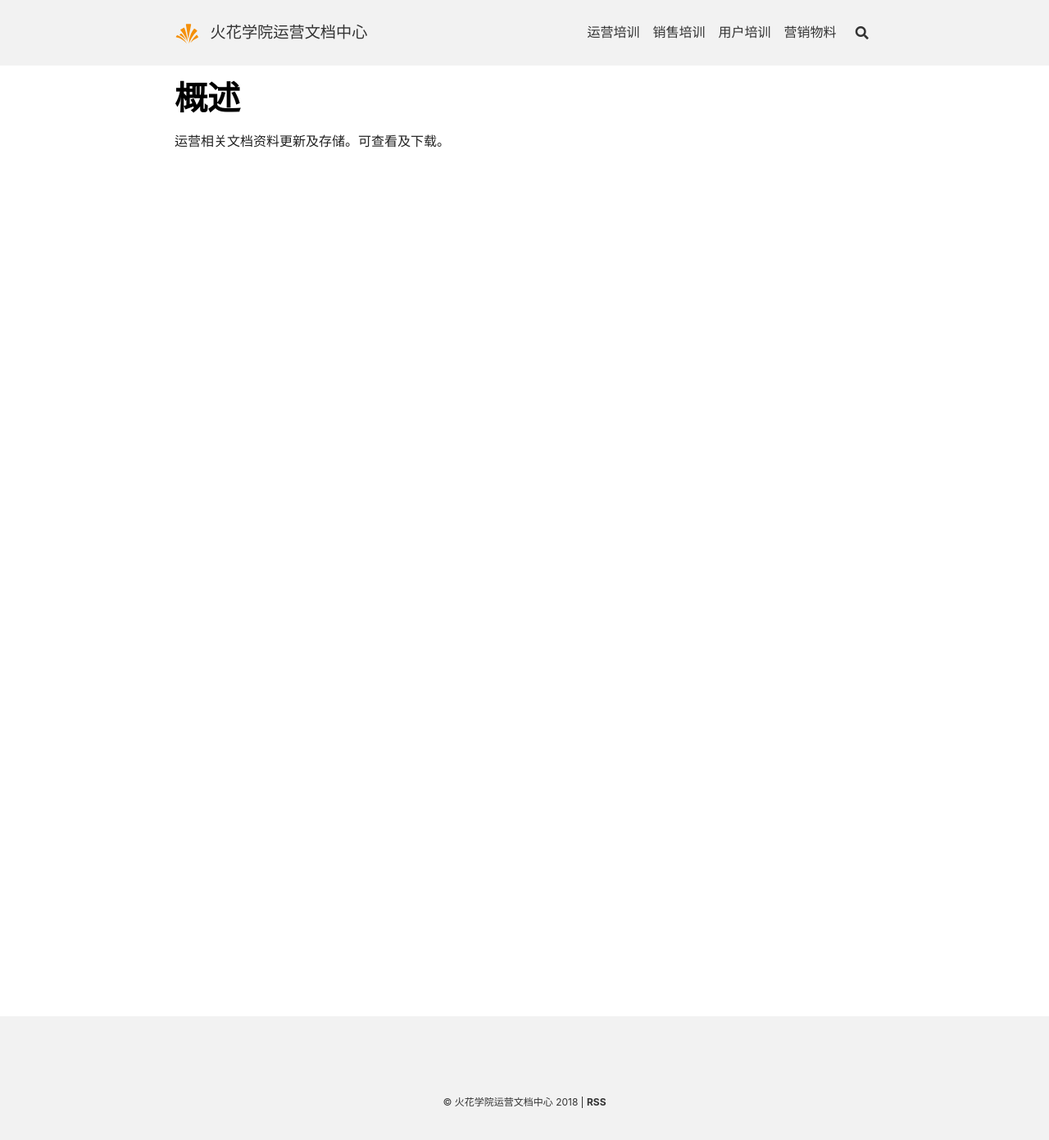
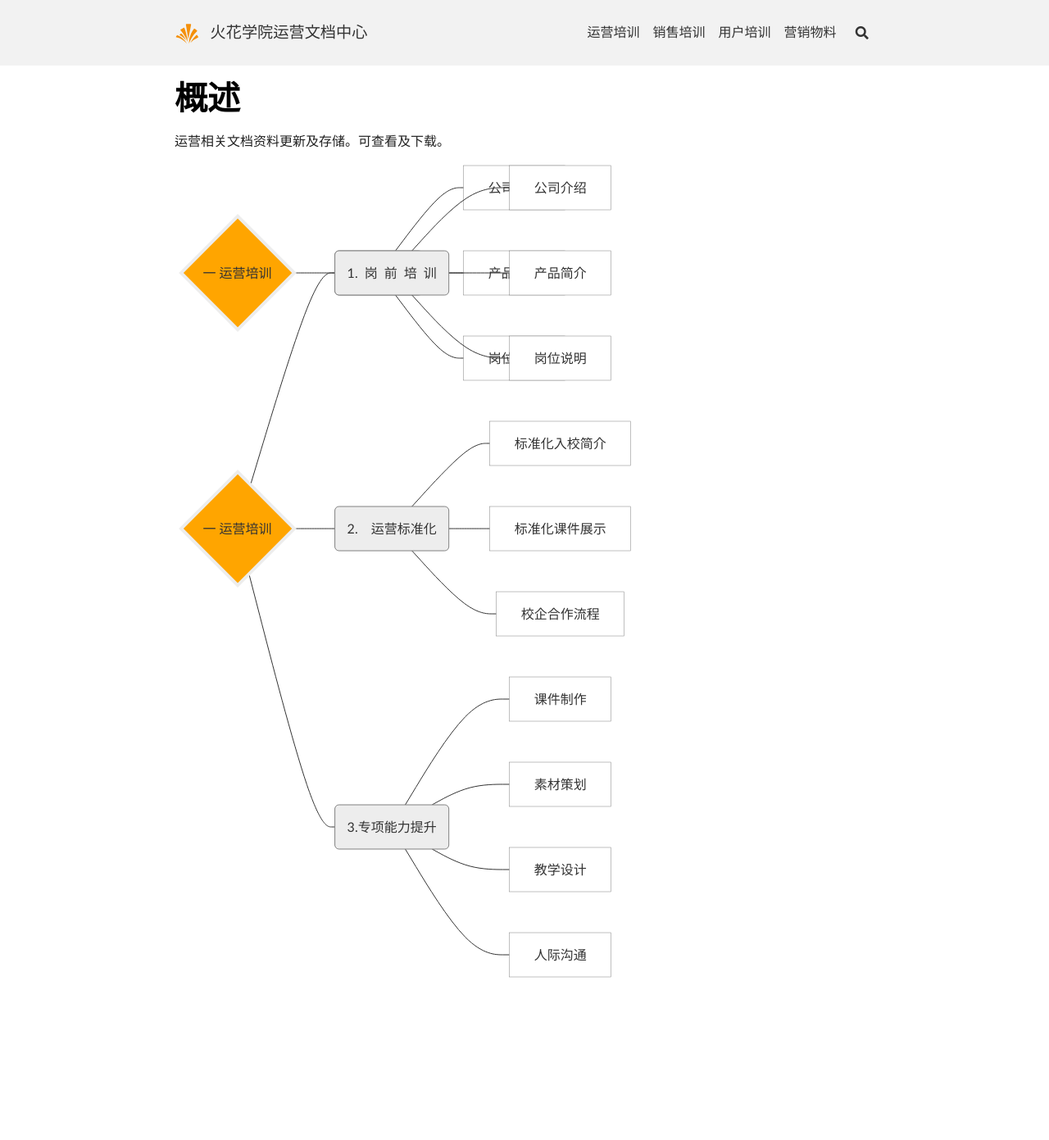
Before and after one commit to Xiyue-team/doc_op, a Jekyll site: the page built from index.md, in a window 1280 px wide and 1400 px high. Shown: the top 1391 px of the window at 82% size. Built offline with Jekyll 4.4.1, drawn with Linux system fonts in a browser that asks for light colours; nearby versions of some CDN libraries; our own code applies the rules of GitHub Pages for plain Markdown files; the list of posts is cut into pages by our own code; part of the change alters nothing that is shown.

Commit message:
Update index.md

````diff
--- a/index.md
+++ b/index.md
@@ -5,10 +5,15 @@
 
 ```mermaid
 graph LR
-    A{[一 运营培训](https://xiyue-team.github.io/doc_op/operationtraining/%E8%BF%90%E8%90%A5%E5%9F%B9%E8%AE%AD)} --- a( 1.岗前培训 )
+    A{一 运营培训} --- a( 1.岗前培训 )
+    style A fill:orange,stroke:#EDEDED,stroke-width:4px
+    style a fill:#EDEDED,stroke:gray,stroke-width:1px
     a---1[公司介绍] ;
+    style 1 fill:white,stroke:gray,stroke-width:0.5px
     a---2[产品简介] ;
+    style 2 fill:white,stroke:gray,stroke-width:0.5px
     a---3[岗位说明] ;
+    style 3 fill:white,stroke:gray,stroke-width:0.5px
 ```
 
 ```mermaid
````
